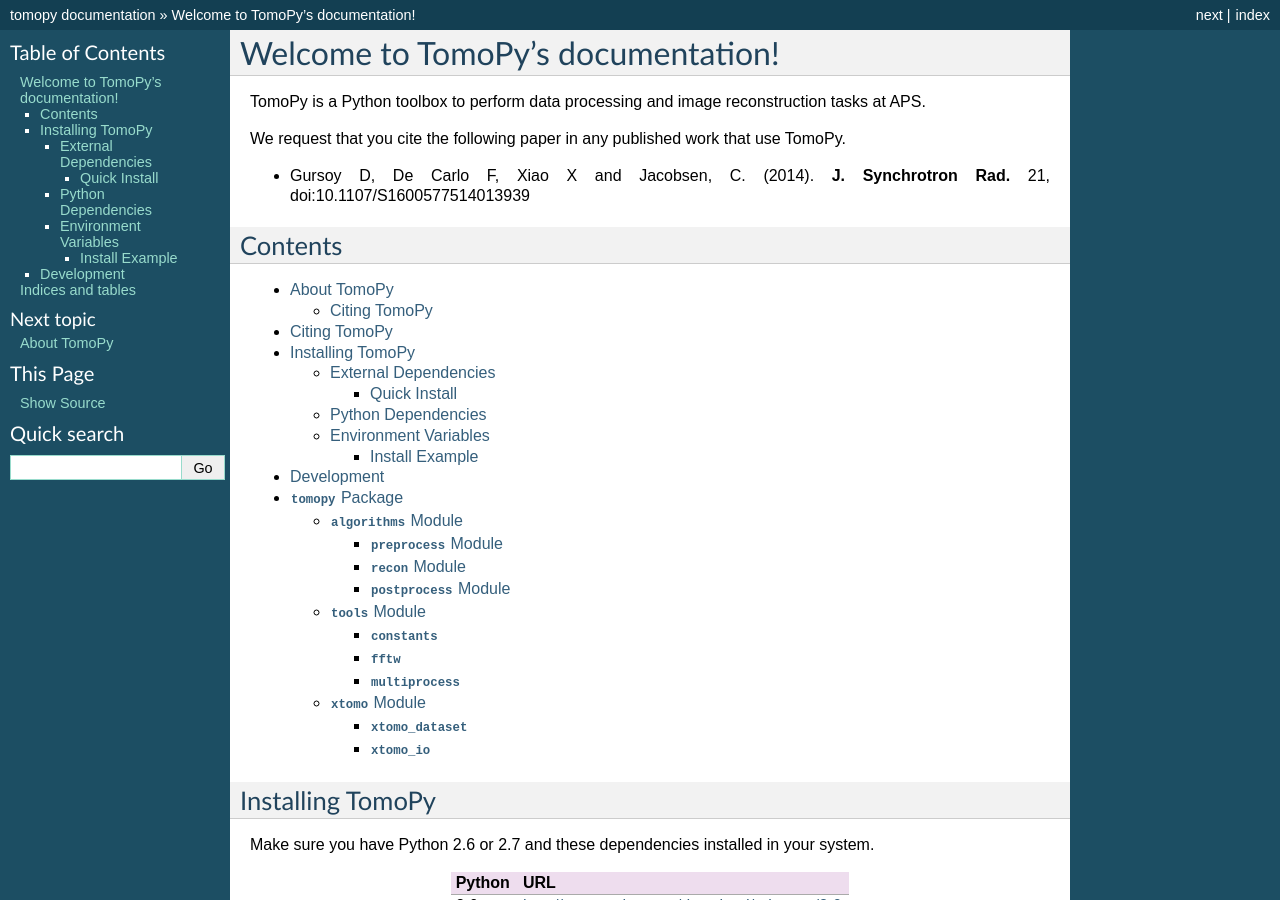
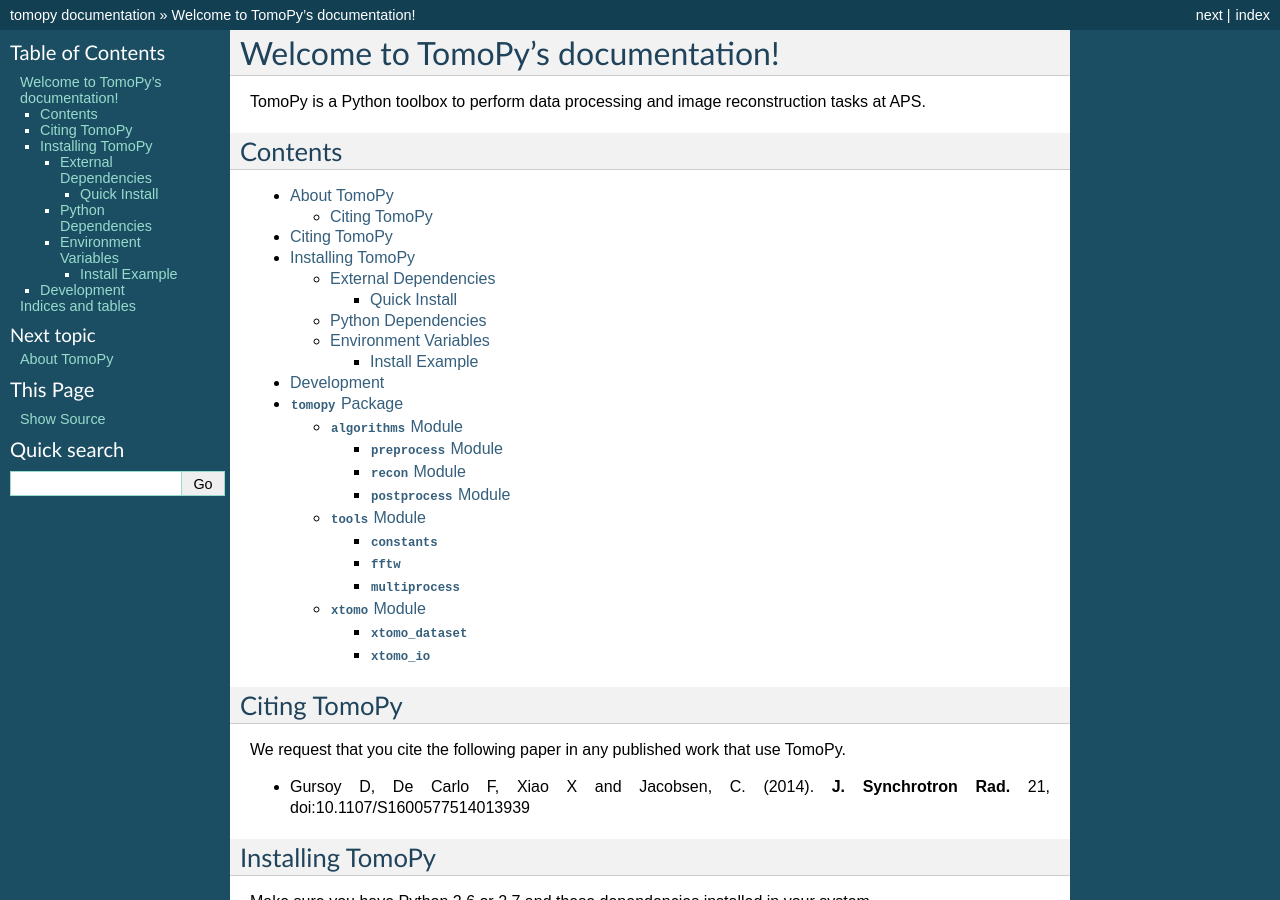
Before and after one commit to tomopy/tomopy, a Sphinx documentation site: the page built from docs/source/index.rst, in a window 1280 px wide and 900 px high. Built offline with Sphinx 7.4.7, drawn with Linux system fonts in a browser that asks for light colours; some of the changed lines change nothing that is shown.

Commit message:
UPD: citation info updated
Former-commit-id: 5fc2255cdc3b7ad7eefd441386cc5df482a79338

```diff
--- a/docs/source/index.rst
+++ b/docs/source/index.rst
@@ -5,10 +5,6 @@
 
 TomoPy is a Python toolbox to perform data processing and
 image reconstruction tasks at APS.
-
-We request that you cite the following paper in any published work that use TomoPy.
-
-- Gursoy D, De Carlo F, Xiao X and Jacobsen, C. (2014). **J. Synchrotron Rad.** 21, doi:10.1107/S1600577514013939
 
 ========
 Contents
@@ -23,6 +19,7 @@
    development
    resources/tomopy
 
+.. include:: cite.rst
 .. include:: install.rst
 .. include:: development.rst
 
```
